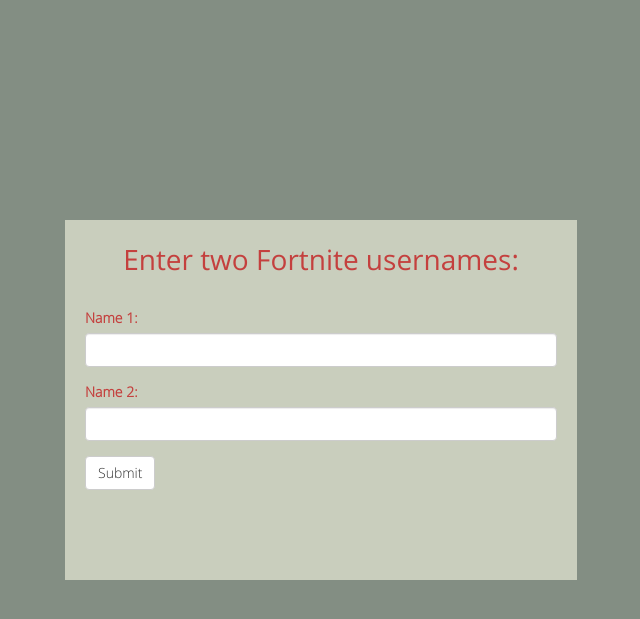
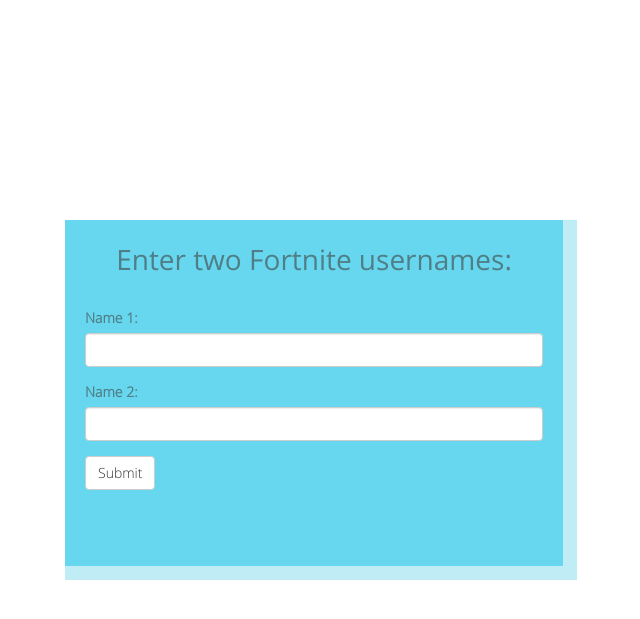
Before and after one commit to DivyaBhati/FNStat, a Flask app: page / in a window 1280 px wide. Shown: the top 619 px of the page, without its empty margins (319-959 px from the left). Run offline with Flask 2, Linux system fonts and the light colour scheme; some libraries are stand-ins or nearby versions; some web fonts are replaced.

Commit message:
New color palette

```diff
--- a/get_stats.py
+++ b/get_stats.py
@@ -27,5 +27,3 @@ def get_player_stats(playername):
 	wins = [stats['p2']['top1']['value'], stats['p10']['top1']['value'], stats['p9']['top1']['value']]
 
 	return playerstats, recents, wins
-
-get_player_stats('divzzz')
--- a/static/style.css
+++ b/static/style.css
@@ -1,14 +1,18 @@
 :root {
-  --main-bg: #838E83;
-  --form-bg: #C9CEBD;
-  --form-text: #C4403E;
+  --main-bg: #ffffff;
+  --form-bg: #66d7ee;
+  --form-text: #507e87;
 
-  --name-bg: #B2BCAA;
+  --name-bg: #66d7ee;
+  --name-text: #507e87;
 
-  --stat-text: #C9CEBD;
-  --number-text: #94403E;
-  --stat-bg: #6C6061;
-  --number-bg: #C9CEBD;
+  --stat-text: #507e87;
+  --stat-bg: #ff786a;
+
+  --number-text: #ff786a;
+  --number-bg: #bfecf5;
+
+  --graph-bg: white;
 }
 
 body {
@@ -28,7 +32,7 @@ body {
 
 .vs {
 	background-color: var(--name-bg);
-	color: var(--stat-bg);
+	color: var(--name-text);
 	font-family: 'open_sansbold';
 	text-align: center;
 	padding-top: 1em;
@@ -49,7 +53,7 @@ body {
 
 .name {
 	background-color: var(--name-bg);
-	color: var(--stat-bg);
+	color: var(--name-text);
 	font-family: 'open_sansbold';
 	text-align: center;
 	padding-top: .6em;
@@ -61,7 +65,7 @@ body {
 .number {
 	background-color: var(--number-bg);
 	color: var(--number-text);
-	font-family: 'open_sansbold';
+	font-family: 'open_sanslight';
 	text-align: center;
 	padding-top: 1.2em;
 	font-size: 2em;
@@ -69,6 +73,8 @@ body {
 }
 
 .enterinfo {
+	border-bottom: 1em solid #bfecf5;
+	border-right: 1em solid #bfecf5;
 	font-family: 'open_sansregular';
 	font-size: 1em;
 	background-color: var(--form-bg);
@@ -100,7 +106,7 @@ form {
 	width: 70%;
 	height: 44em;
  	border: 2px solid black;
- 	background-color: var(--form-bg);
+ 	background-color: var(--graph-bg);
   	margin-top: 2em;
   	margin-bottom: 2em;
 }
@@ -108,7 +114,7 @@ form {
 .graphtitle {
 	height: 3em;
 	background-color: var(--name-bg);
-	color: var(--stat-bg);
+	color: var(--name-text);
 	font-family: 'open_sansbold';
 	text-align: center;
 	padding-top: .8em;
@@ -126,7 +132,7 @@ form {
 	width: 70%;
 	height: 38em;
  	border: 2px solid black;
- 	background-color: var(--form-bg);
+ 	background-color: var(--graph-bg);
   	margin-top: 2em;
   	margin-bottom: 2em;
 }
@@ -139,7 +145,7 @@ form {
 
 .legend {
 	height: 2em;
-	background-color: var(--name-bg);
+	background-color: white;
 	color: var(--stat-bg);
 	font-family: 'open_sanslight';
 	text-align: center;
@@ -154,12 +160,12 @@ form {
 
 .legend div:nth-child(1) {
 	padding-top: .25em;
-	background-color: rgba(151,187,205,0.4);
+	background-color: rgba(226,280,307,1);
 }
 
 .legend div:nth-child(2) {
 	padding-top: .25em;
-	background-color: rgba(200,187,205,0.4);
+	background-color: rgba(300,240,257,1);
 }
 
 .pie {
```
